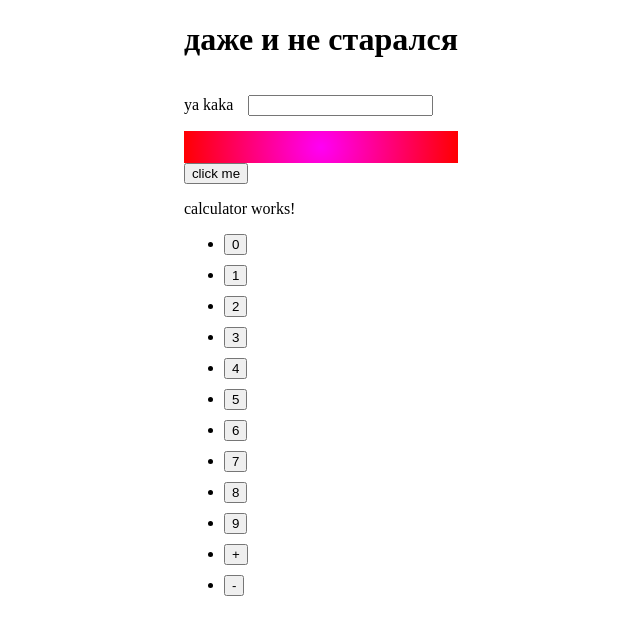
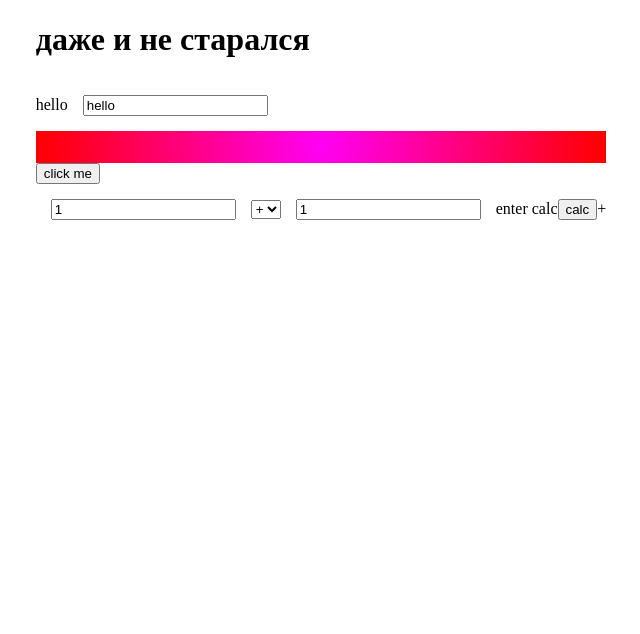
Before and after one commit to tehnickge/simple-angular-project, an Angular app in the folder simpleApp/: page / in a window 1280 px wide. Shown: the top 634 px of the page, without its empty margins (319-959 px from the left). Built offline with nearby package versions, Linux system fonts and the light colour scheme.

Commit message:
add calc and binds

```diff
--- a/simpleApp/package.json
+++ b/simpleApp/package.json
@@ -15,7 +15,7 @@
     "@angular/common": "^17.1.0",
     "@angular/compiler": "^17.1.0",
     "@angular/core": "^17.1.0",
-    "@angular/forms": "^17.1.0",
+    "@angular/forms": "^17.3.8",
     "@angular/platform-browser": "^17.1.0",
     "@angular/platform-browser-dynamic": "^17.1.0",
     "@angular/platform-server": "^17.1.0",
--- a/simpleApp/src/app/app.component.html
+++ b/simpleApp/src/app/app.component.html
@@ -1,7 +1,7 @@
 <div class="container">
 <h1>даже и не старался </h1>
 <span>{{ title }}</span>
-<input [title]="title" />
+<input [title]="title" [(ngModel)]="title" />
 <div class="test"></div>
 <button (click)="showMessage()">click me</button>
 <app-calculator></app-calculator>
--- a/simpleApp/src/app/app.component.ts
+++ b/simpleApp/src/app/app.component.ts
@@ -1,19 +1,20 @@
 import { Component } from '@angular/core';
 import { RouterOutlet } from '@angular/router';
 import { CalculatorComponent } from "./calculator/calculator.component";
+import { FormsModule } from '@angular/forms';
 
 @Component({
     selector: 'app-root',
     standalone: true,
     templateUrl: './app.component.html',
     styleUrl: './app.component.scss',
-    imports: [RouterOutlet, CalculatorComponent]
+    imports: [RouterOutlet, CalculatorComponent,FormsModule]
 })
 export class AppComponent {
-  public title = 'ya kaka';
+  public title = 'hello';
   public string = '';
 
   public showMessage() {
-    alert("jopa");
+    alert("text");
   }
 }
--- a/simpleApp/src/app/calculator/calculator.component.html
+++ b/simpleApp/src/app/calculator/calculator.component.html
@@ -1,17 +1,13 @@
-<div class="container">
-  <p>calculator works!</p>
-  <ul>
-    <li><button>0</button></li>
-    <li><button>1</button></li>
-    <li><button>2</button></li>
-    <li><button>3</button></li>
-    <li><button>4</button></li>
-    <li><button>5</button></li>
-    <li><button>6</button></li>
-    <li><button>7</button></li>
-    <li><button>8</button></li>
-    <li><button>9</button></li>
-    <li><button>+</button></li>
-    <li><button>-</button></li>
-  </ul>
+<div class="calculator">
+  <input type="number" class="calculator__input" [(ngModel)]="first" >
+  <select [(ngModel)]="operation">
+    @for (operation of operations; track $index) {
+      <option [value]="operation">{{ operation }}</option>
+    }
+
+  </select>
+  <input type="number" class="calculator__input" [(ngModel)]="second">
+  <span class="calculator__result">{{ result ? result : 'enter calc' }}</span>
+  <button (click)="calc()">calc</button>
+  <label>{{ operation }}</label>
 </div>
--- a/simpleApp/src/app/calculator/calculator.component.ts
+++ b/simpleApp/src/app/calculator/calculator.component.ts
@@ -1,12 +1,38 @@
 import { Component } from '@angular/core';
+import { FormsModule } from '@angular/forms';
 
 @Component({
   selector: 'app-calculator',
   standalone: true,
-  imports: [],
+  imports: [
+    FormsModule
+  ],
   templateUrl: './calculator.component.html',
   styleUrl: './calculator.component.scss'
 })
 export class CalculatorComponent {
+  public first: number = 1;
+  public second: number = 1;
 
+  public operation: string = "+";
+  public operations: string[] = ["+", "-", "/", "*"];
+
+  public result?: number = undefined;
+
+  public calc() {
+    switch(this.operation) {
+      case '+':
+        this.result = this.first + this.second;
+        break;
+        case '-':
+        this.result = this.first - this.second;
+        break;
+        case '*':
+        this.result = this.first * this.second;
+        break;
+        case '/':
+        this.result = this.first / this.second;
+        break;
+    }
+  }
 }
```
Also changed, not shown: 1 other file (tests, documents, lock files or other folders).
